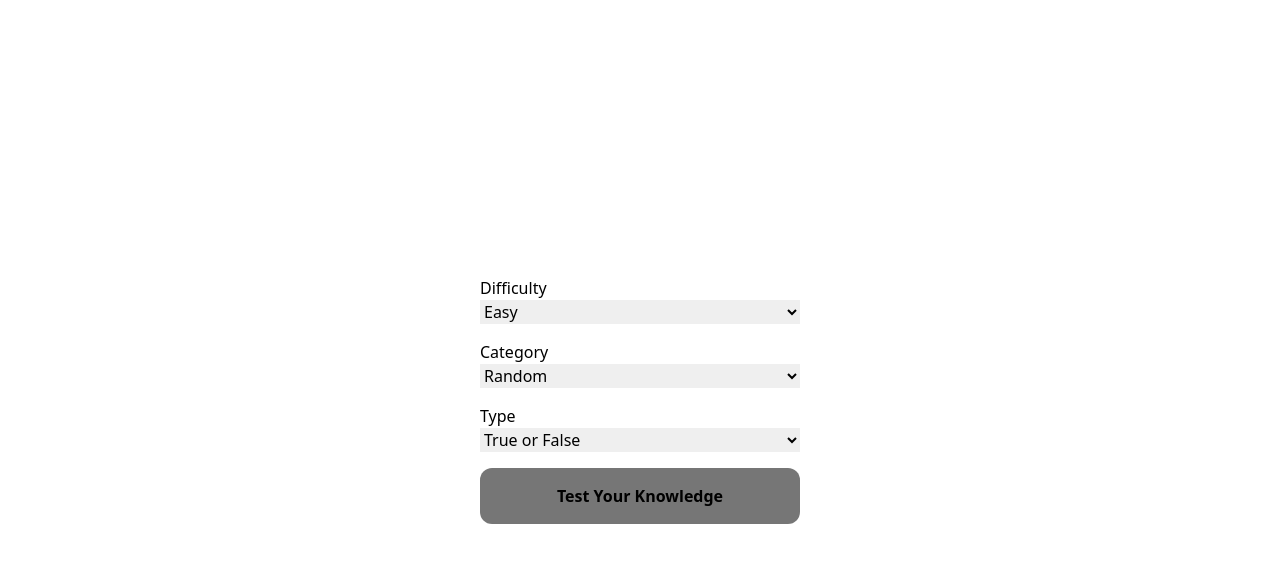
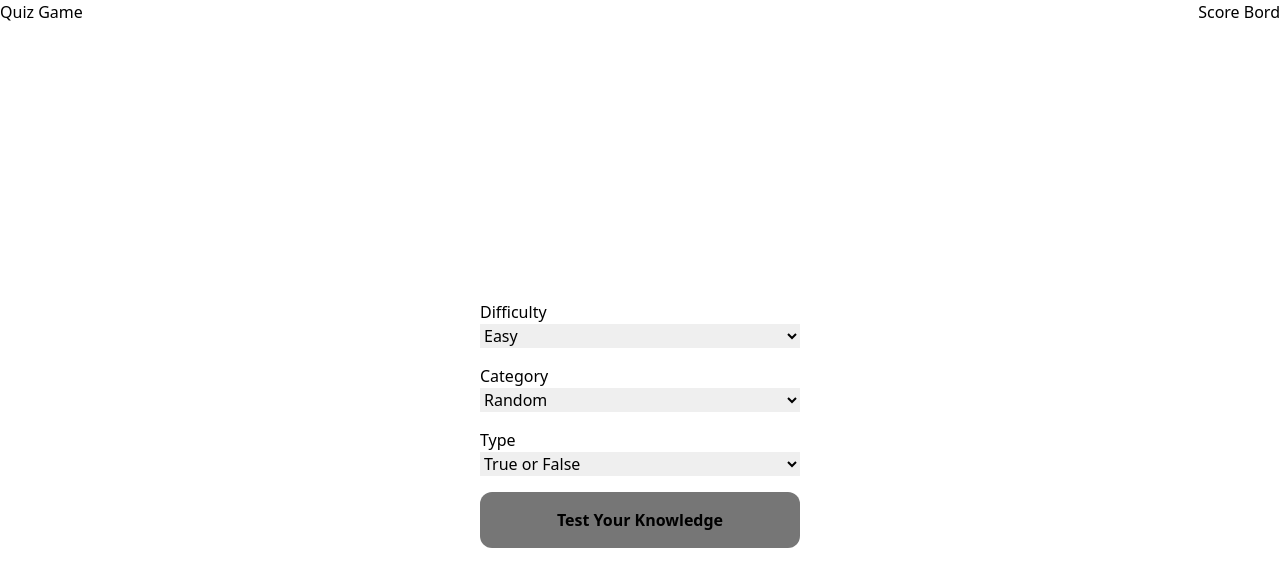
Before and after one commit to yahyashareef48/react-quiz-app, a React (Vite) app: page / in a window 1280 px wide. Shown: the top 586 px of the page. Built offline with nearby package versions, Linux system fonts and the light colour scheme.

Commit message:
score bord done and navbar too

```diff
--- a/index.html
+++ b/index.html
@@ -2,7 +2,6 @@
 <html lang="en">
   <head>
     <meta charset="UTF-8" />
-    <link rel="icon" type="image/svg+xml" href="/vite.svg" />
     <meta name="viewport" content="width=device-width, initial-scale=1.0" />
     <title>Quiz Game</title>
   </head>
--- /dev/null
+++ b/src/components/Navbar.jsx
@@ -0,0 +1,10 @@
+import { Link } from "react-router-dom";
+
+export default function Navbar() {
+  return (
+    <nav className="flex justify-between">
+      <h3>Quiz Game</h3>
+      <Link to="/score">Score Bord</Link>
+    </nav>
+  );
+}
--- a/src/pages/Home.jsx
+++ b/src/pages/Home.jsx
@@ -1,5 +1,6 @@
 import { useState } from "react";
 import { Link } from "react-router-dom";
+import Navbar from "../components/Navbar";
 
 export default function Home() {
   // State to manage form data
@@ -15,6 +16,10 @@ export default function Home() {
   };
 
   return (
+    <>
+    <nav>
+      <Navbar/>
+    </nav>
       <main className="min-h-screen  grid place-items-center">
         <form action="/" className="grid grid-rows-1 max-w-xs gap-4">
           <div>
@@ -83,6 +88,7 @@ export default function Home() {
           </Link>
         </form>
       </main>
+    </>
   );
 }
 
--- a/src/pages/QuizPage.jsx
+++ b/src/pages/QuizPage.jsx
@@ -1,5 +1,5 @@
 import { useEffect, useState } from "react";
-import { Link, useLocation, useNavigate } from "react-router-dom";
+import { useLocation, useNavigate } from "react-router-dom";
 import { v4 as uuidv4 } from "uuid";
 import Quiz from "../components/Quiz";
 
--- a/src/pages/ScorePage.jsx
+++ b/src/pages/ScorePage.jsx
@@ -1,10 +1,10 @@
 import Score from "../components/Score";
+import { v4 as uuidv4 } from "uuid";
 
 export default function ScorePage() {
   const localStorageArr = JSON.parse(localStorage.getItem("score"));
-  console.log(localStorageArr);
 
-  const scoreElement = localStorageArr.map((data) => <Score props={data} />);
+  const scoreElement = localStorageArr.map((data) => <Score key={uuidv4()} props={data} />);
 
   return <main>{scoreElement}</main>;
 }
```
Lines whose indentation alone changed are shown as unchanged.
